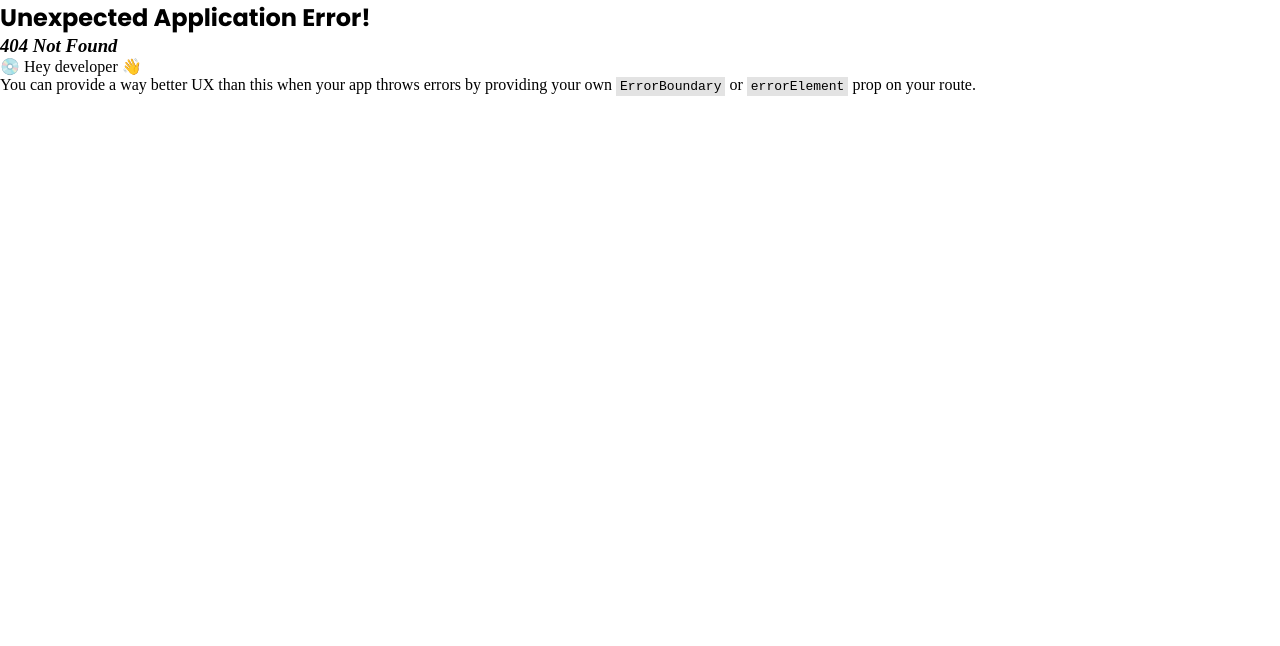
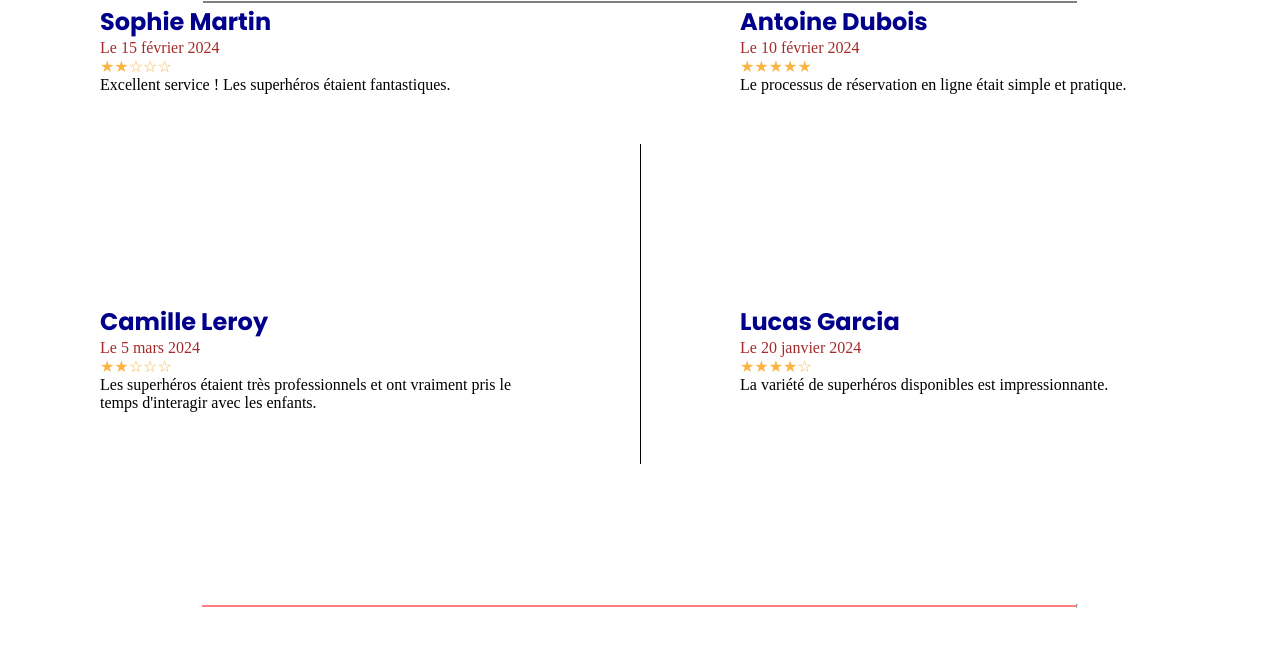
Before and after one commit to emmanuelle-c/JS-Paris-BrainWaves-P2-Les4Fantastiques, a React (Vite) app in the folder client/: page /avisclient in a window 1280 px wide. Before the commit this address had no page. Shown: the top 646 px of the page. Built offline with nearby package versions, Linux system fonts and the light colour scheme.

Commit message:
Create Avisclient

```diff
--- /dev/null
+++ b/client/src/components/Comment/Commentaire.jsx
@@ -0,0 +1,52 @@
+import React from "react";
+
+import { exact } from "prop-types";
+
+function Commentaire({ utilisateur, date, avis, notation }) {
+
+    // Fonction pour générer les étoiles en fonction de la notation
+    function genererEtoiles(notation) {
+      const etoiles = [];
+      for (let i = 0; i < 5; i++) {
+        if (i < notation) {
+          etoiles.push(<span key={i}>&#9733;</span>); // Étoile pleine
+        } else {
+          etoiles.push(<span key={i}>&#9734;</span>); // Étoile vide
+        }
+      }
+      return etoiles;
+    }
+
+    return (
+      <div className="commentaire">
+        <h1 className="utilisateur">{utilisateur}</h1>
+        <div className="date">
+          <p>{date}</p>
+        </div>
+
+        <div className="etoiles" >{genererEtoiles(notation)}</div>
+        <div className="avis">
+          <p>{avis}</p>
+        </div>
+      </div>
+    );
+  }
+
+  export default Commentaire;
+
+
+
+
+
+
+// Composant Commentaire
+// function Commentaire({ utilisateur, avis }) {
+//   return (
+//     <div className="commentaire">
+//       <h3>{utilisateur}</h3>
+//       <p>{avis}</p>
+//     </div>
+//   );
+// }
+
+// export default Commentaire;
--- a/client/src/main.jsx
+++ b/client/src/main.jsx
@@ -1,6 +1,7 @@
 import React from "react";
 import ReactDOM from "react-dom/client";
 import { createBrowserRouter, RouterProvider } from "react-router-dom";
+import AvisClient from "./pages/AvisClient";
 
 import App from "./App";
 
@@ -8,6 +9,16 @@ const router = createBrowserRouter([
   {
     path: "/",
     element: <App />,
+  },
+  {
+    path: "/avisclient",
+    element: (
+
+        <main>
+          <AvisClient />
+        </main>
+
+    ),
   },
 ]);
 
--- /dev/null
+++ b/client/src/pages/AvisClient.css
@@ -0,0 +1,63 @@
+.commandcontainer {
+  display: flex;
+  justify-content: center;
+  flex-wrap: wrap;
+}
+
+.commentaire {
+  display: flex;
+  flex-direction: column;
+  padding-left: 100px;
+  padding-right: 100px;
+  width: 50%;
+  height:300px;
+  /* padding: 20px 150px 20px 20px; */
+
+}
+.utilisateur {
+
+
+}
+
+.date {
+
+  color: brown;
+
+
+}
+
+.avis {
+
+}
+
+.etoiles {
+    display: inline-block;
+    color: var(--star-color);
+  }
+
+
+  .lineTop {
+     display: flex;
+
+     margin:auto;
+     top: 0;
+     left: 0;
+  }
+
+.linecenter {
+  position: absolute;
+  top: 18%;
+  width: 1px;
+  left: 50%;
+  min-height: 40vh;
+  background: black;
+}
+
+.lineDown {
+    display: flex;
+    justify-content: center;
+    align-self :flex-end;
+  }
+
+
+  /* mettre des tirets dans les lines et pas de majuscule  */
--- /dev/null
+++ b/client/src/pages/AvisClient.jsx
@@ -0,0 +1,125 @@
+import "./AvisClient.css";
+import Commentaire from "../components/Comment/Commentaire";
+
+
+
+function AvisClient() {
+    // Données de commentaires
+    const commentaires = [
+      {
+        utilisateur: "Sophie Martin",
+        date: "Le 15 février 2024",
+        avis: "Excellent service ! Les superhéros étaient fantastiques.",
+        notation: 2
+      },
+      {
+        utilisateur: "Antoine Dubois",
+        date: "Le 10 février 2024",
+        avis: "Le processus de réservation en ligne était simple et pratique.",
+        notation: 5
+      },
+      {
+        utilisateur: "Camille Leroy",
+        date: "Le 5 mars 2024",
+        avis: "Les superhéros étaient très professionnels et ont vraiment pris le temps d'interagir avec les enfants.",
+        notation: 2
+      },
+      {
+        utilisateur: "Lucas Garcia",
+        date: "Le 20 janvier 2024",
+        avis: "La variété de superhéros disponibles est impressionnante.",
+        notation: 4
+      }
+    ];
+
+    return (
+      <div className="commandcontainer">
+         <div className="lineTop">
+                    <svg    width="874" height="4" viewBox="0 0 874 4" fill="none" xmlns="http://www.w3.org/2000/svg">
+                            <line x1="0.00171624" y1="2" x2="874.002" y2="2" stroke="black"/>
+                    </svg>
+            </div>
+
+        {commentaires.map((commentaire) => (
+          <Commentaire
+            key={commentaire.utilisateur}
+            utilisateur={commentaire.utilisateur}
+            date={commentaire.date}
+            avis={commentaire.avis}
+            notation={commentaire.notation}
+            />
+
+        ))}
+
+        <div className="linecenter"> </div>
+
+
+
+            <div className="lineDown">
+                     <svg   width="874" height="" viewBox="0 0 874 4" fill="none" xmlns="http://www.w3.org/2000/svg">
+                            <line x1="0.00171624" y1="2" x2="874.002" y2="2" stroke="red"/>
+                     </svg>
+            </div>
+
+            <hr />
+
+      </div>
+    );
+  }
+
+  export default AvisClient;
+
+
+
+
+
+
+// import React from "react";
+
+// // Tableaux de noms et prénoms
+// const noms = ["Smith", "Johnson", "Williams", "Jones", "Brown", "Davis", "Miller", "Wilson", "Moore", "Taylor"];
+// const prenoms = ["James", "John", "Robert", "Michael", "William", "David", "Richard", "Charles", "Joseph", "Thomas"];
+
+// // Fonction pour générer un nom et prénom aléatoire
+// function genererNomPrenom() {
+//   const nom = noms[Math.floor(Math.random() * noms.length)];
+//   const prenom = prenoms[Math.floor(Math.random() * prenoms.length)];
+//   return `${prenom} ${nom}`;
+// }
+
+// // Fonction pour générer un avis aléatoire
+// function genererAvis() {
+//   const avis = [
+//     "Excellent service ! Les superhéros étaient fantastiques.",
+//     "Le processus de réservation en ligne était simple et pratique.",
+//     "Les superhéros étaient très professionnels et ont vraiment pris le temps d'interagir avec les enfants.",
+//     "La variété de superhéros disponibles est impressionnante.",
+//     "Le service de location de superhéros était décevant. Les costumes étaient de mauvaise qualité.",
+//     "Je ne recommande pas ce service. Les superhéros étaient en retard et peu professionnels.",
+//     "J'ai adoré l'expérience de location de superhéros. Les enfants étaient ravis !",
+//     "Service médiocre. Les superhéros semblaient désintéressés et peu enthousiastes."
+//   ];
+//   return avis[Math.floor(Math.random() * avis.length)];
+// }
+
+// // Composant principal
+// function AvisClient() {
+//   // Générer 200 avis de commentaire
+//   const commentaires = [];
+//   for (let i = 0; i < 200; i++) {
+//     const utilisateur = genererNomPrenom();
+//     const avis = genererAvis();
+//     commentaires.push({ utilisateur: utilisateur, avis: avis });
+//   }
+
+//   // Afficher les commentaires générés
+//   return (
+//     <div>
+//       {commentaires.map((commentaire, index) => (
+//         <Commentaire key={index} utilisateur={commentaire.utilisateur} avis={commentaire.avis} />
+//       ))}
+//     </div>
+//   );
+// }
+
+// export default AvisClient;
--- /dev/null
+++ b/client/src/pages/Formulaire.jsx
@@ -0,0 +1,2 @@
+import "./Formulaire.css
+    "
```
Also changed, not shown: client/src/assets/images/Line/Line 41.svg (added), client/src/pages/Formulaire.css (added).
